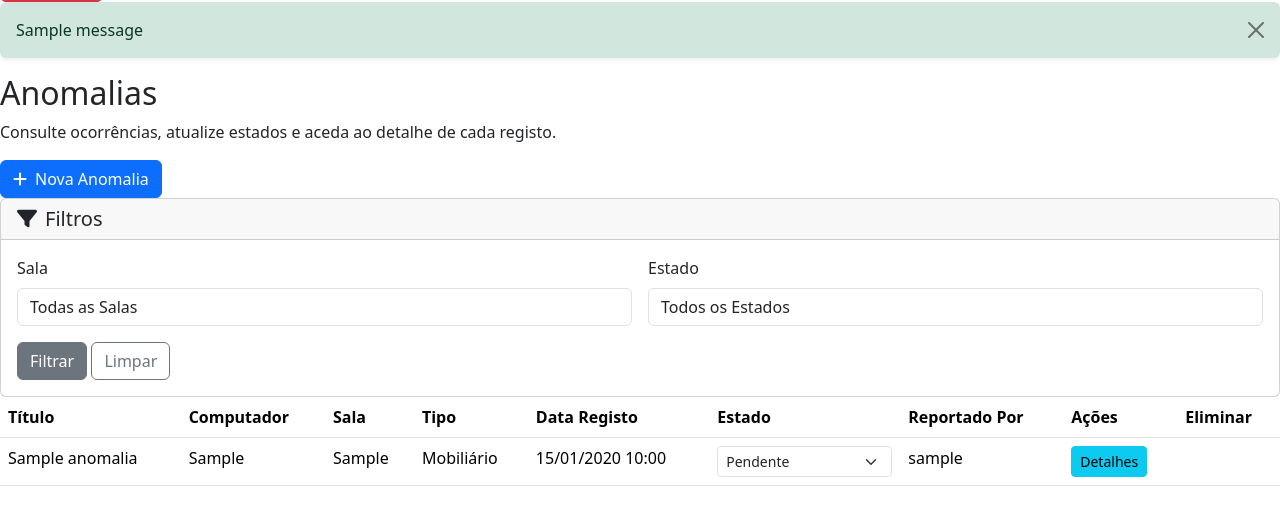
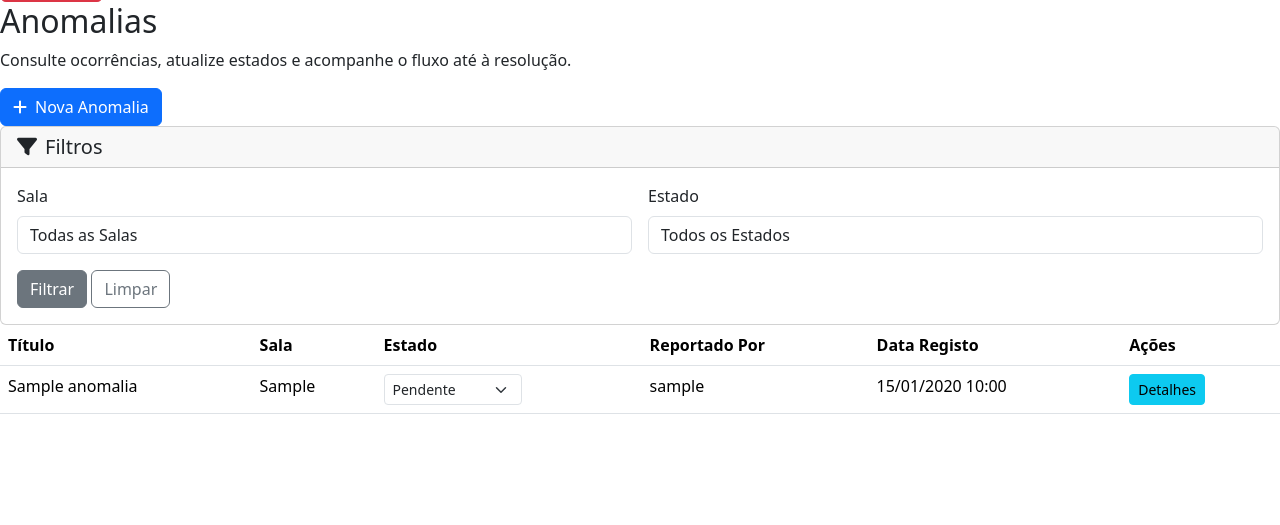
Before and after one commit to LuLauro/DAW_Anomalia, a Django app: page /anomalias/ in a window 1280 px wide. Shown: the part 138-663 px from the top of the page. Run offline with Django 5.2, Linux system fonts and the light colour scheme; a user stored in the database is signed in; tables that the repository leaves empty hold one stand-in row (values such as "Sample post"); one stand-in notice (Sample message) is shown; data that the repository does not hold is empty.

Commit message:
feat: reformat template

```diff
--- a/anomalias/templates/anomalias/lista_anomalias.html
+++ b/anomalias/templates/anomalias/lista_anomalias.html
@@ -6,7 +6,7 @@
 <div class="page-header">
     <div>
         <h2>Anomalias</h2>
-        <p>Consulte ocorrências, atualize estados e aceda ao detalhe de cada registo.</p>
+        <p>Consulte ocorrências, atualize estados e acompanhe o fluxo até à resolução.</p>
     </div>
     <div class="page-actions">
         <a href="{% url 'anomalias:registar_anomalia' %}" class="btn btn-primary">
@@ -37,35 +37,21 @@
 
 <div class="table-card">
     <div class="table-responsive">
-        <table class="table">
+        <table class="table anomaly-table">
             <thead>
                 <tr>
                     <th>Título</th>
-                    <th>Computador</th>
                     <th>Sala</th>
-                    <th>Tipo</th>
-                    <th>Data Registo</th>
                     <th>Estado</th>
                     <th>Reportado Por</th>
-                    {% if user.groups.all.0.name != "Professor" %}
+                    <th>Data Registo</th>
                     <th>Ações</th>
-                    {% endif %}
-                    {% if user.is_superuser %}
-                    <th>Eliminar</th>
-                    {% endif %}
                 </tr>
             </thead>
             <tbody>
                 {% for anomalia in anomalias %}
-                <tr>
+                <tr class="anomaly-row anomaly-row-{{ anomalia.estado|lower }}">
                     <td>{{ anomalia.titulo }}</td>
-                    <td>
-                        {% if anomalia.computador %}
-                            {{ anomalia.computador.numero_identificacao }}
-                        {% else %}
-                            <em>-</em>
-                        {% endif %}
-                    </td>
                     <td>
                         {% if anomalia.computador %}
                             {{ anomalia.computador.sala.numero }}
@@ -76,54 +62,90 @@
                         {% endif %}
                     </td>
                     <td>
-                        {% if anomalia.tipo %}
-                            {{ anomalia.get_tipo_display }}
-                        {% else %}
-                            <em>-</em>
-                        {% endif %}
-                    </td>
-                    <td>{{ anomalia.data_registo|date:"d/m/Y H:i" }}</td>
-                    <td>
-                        {% if user.groups.all.0.name != "Coordenador" %}
-                        <form method="post" action="{% url 'anomalias:atualizar_estado' anomalia.pk %}" class="d-inline">
+                        {% if anomalia.estado == 'RESOLVIDO' %}
+                        <span class="status-badge status-badge-{{ anomalia.estado|lower }}">{{ anomalia.get_estado_display }}</span>
+                        {% elif user.groups.all.0.name != "Coordenador" %}
+                        <div class="status-field">
+                            <form method="post" action="{% url 'anomalias:atualizar_estado' anomalia.pk %}" class="d-inline-block">
                                 {% csrf_token %}
-                            <select name="estado" onchange="this.form.submit()" class="form-select form-select-sm status-select">
+                                <select name="estado" onchange="this.form.submit()" class="form-select form-select-sm status-select status-select-{{ anomalia.estado|lower }}">
                                     {% for value, label in anomalia.ESTADO_CHOICES %}
                                     <option value="{{ value }}" {% if anomalia.estado == value %}selected{% endif %}>{{ label }}</option>
                                     {% endfor %}
                                 </select>
                             </form>
+                        </div>
                         {% else %}
-                        <span class="badge bg-secondary">{{ anomalia.get_estado_display }}</span>
+                        <span class="status-badge status-badge-{{ anomalia.estado|lower }}">{{ anomalia.get_estado_display }}</span>
                         {% endif %}
                     </td>
                     <td>{{ anomalia.reportado_por.username }}</td>
-                    {% if user.groups.all.0.name != "Professor" %}
+                    <td>{{ anomalia.data_registo|date:"d/m/Y H:i" }}</td>
                     <td>
-                        <a href="{% url 'anomalias:adicionar_observacao' anomalia.pk %}" class="btn btn-sm btn-info">Detalhes</a>
+                        <div class="table-actions">
+                            <a href="{% url 'anomalias:detalhe_anomalia' anomalia.pk %}" class="btn btn-sm btn-info">Detalhes</a>
+                            {% if can_delete_resolved and anomalia.estado == 'RESOLVIDO' %}
+                            <button
+                                type="button"
+                                class="btn btn-sm btn-danger"
+                                data-bs-toggle="modal"
+                                data-bs-target="#deleteAnomaliaModal"
+                                data-delete-url="{% url 'anomalias:eliminar_anomalia' anomalia.pk %}"
+                                data-delete-title="{{ anomalia.titulo }}"
+                            >
+                                <i class="fas fa-trash-alt"></i> Eliminar
+                            </button>
+                            {% endif %}
+                        </div>
                     </td>
-                    {% else %}
-                    <td>
-                        <a href="{% url 'anomalias:detalhe_anomalia' anomalia.pk %}" class="btn btn-sm btn-info">Detalhe</a>
-                    </td>
-                    {% endif %}
-                    {% if user.is_superuser %}
-                    <td>
-                        {% if anomalia.estado == 'RESOLVIDO' %}
-                        <a href="{% url 'anomalias:eliminar_anomalia' anomalia.pk %}" class="btn btn-sm btn-danger">
-                            <i class="fas fa-trash-alt"></i> Eliminar
-                        </a>
-                        {% endif %}
-                    </td>
-                    {% endif %}
                 </tr>
                 {% empty %}
                 <tr>
-                    <td colspan="9" class="text-center">Nenhuma anomalia registada.</td>
+                    <td colspan="6" class="text-center">Nenhuma anomalia registada.</td>
                 </tr>
                 {% endfor %}
             </tbody>
         </table>
     </div>
 </div>
+
+<div class="modal fade" id="deleteAnomaliaModal" tabindex="-1" aria-labelledby="deleteAnomaliaModalLabel" aria-hidden="true">
+    <div class="modal-dialog modal-dialog-centered">
+        <div class="modal-content delete-modal">
+            <div class="modal-header">
+                <h5 class="modal-title" id="deleteAnomaliaModalLabel">Eliminar Anomalia</h5>
+                <button type="button" class="btn-close" data-bs-dismiss="modal" aria-label="Fechar"></button>
+            </div>
+            <div class="modal-body">
+                <p class="mb-3">Tem a certeza que pretende eliminar esta anomalia?</p>
+                <p class="text-muted mb-2">Esta ação irá removê-la da lista principal de anomalias.</p>
+                <p class="text-muted mb-0">A anomalia continuará disponível no Histórico de Anomalias Resolvidas para consulta futura.</p>
+            </div>
+            <div class="modal-footer">
+                <button type="button" class="btn btn-outline-secondary" data-bs-dismiss="modal">Cancelar</button>
+                <form method="post" id="deleteAnomaliaForm">
+                    {% csrf_token %}
+                    <button type="submit" class="btn btn-danger">Eliminar</button>
+                </form>
+            </div>
+        </div>
+    </div>
+</div>
 {% endblock %}
+
+{% block extra_js %}
+<script>
+document.addEventListener("DOMContentLoaded", function () {
+    const deleteModal = document.getElementById("deleteAnomaliaModal");
+    if (!deleteModal) return;
+
+    deleteModal.addEventListener("show.bs.modal", function (event) {
+        const button = event.relatedTarget;
+        const form = document.getElementById("deleteAnomaliaForm");
+        if (button && form) {
+            form.action = button.getAttribute("data-delete-url");
+        }
+    });
+});
+</script>
+{% endblock %}
--- a/anomalias/views.py
+++ b/anomalias/views.py
@@ -1,43 +1,63 @@
-from django.shortcuts import render, redirect, get_object_or_404
+from django.contrib import messages
+from django.contrib.auth.decorators import login_required
+from django.contrib.auth.models import Group
 from django.http import FileResponse, Http404
-from django.contrib.auth.decorators import login_required
-from django.contrib import messages
-from .models import Anomalia, AnexoAnomalia
-from .forms import AnomaliaForm, AnomaliaGeralForm, AnomaliaFilterForm, ObservacaoForm, FiltroHistoricoForm
-from django.utils.timezone import now
+from django.shortcuts import get_object_or_404, redirect, render
+
+from users.permissions import can_add_observacao, can_delete_anomalia, can_view_anomalia, is_admin
+
+from .forms import (
+    AnomaliaFilterForm,
+    AnomaliaForm,
+    AnomaliaGeralForm,
+    FiltroHistoricoForm,
+)
+from .models import AnexoAnomalia, Anomalia
 from .utils import enviar_email_grupos
-from django.contrib.auth.models import Group
-from users.permissions import (
-    can_add_observacao,
-    can_change_estado,
-    can_delete_anomalia,
-    can_view_anomalia,
-)
+
 
 @login_required
 def lista_anomalias(request):
-    anomalias = Anomalia.objects.filter(ativo=True).select_related('computador', 'sala').order_by('-data_registo')
-    if request.user.groups.filter(name='Professor').exists():
+    anomalias = (
+        Anomalia.objects.filter(ativo=True)
+        .select_related("computador", "sala", "computador__sala", "reportado_por")
+        .order_by("-data_registo")
+    )
+    if request.user.groups.filter(name="Professor").exists():
         anomalias = anomalias.filter(reportado_por=request.user)
+
     form = AnomaliaFilterForm(request.GET)
     if form.is_valid():
-        sala = form.cleaned_data.get('sala')
-        estado = form.cleaned_data.get('estado')
+        sala = form.cleaned_data.get("sala")
+        estado = form.cleaned_data.get("estado")
         if sala:
-            anomalias = anomalias.filter(sala=sala)
+            anomalias = anomalias.filter(sala=sala) | anomalias.filter(
+                computador__sala=sala
+            )
         if estado:
             anomalias = anomalias.filter(estado=estado)
-    return render(request, 'anomalias/lista_anomalias.html', {'anomalias': anomalias, 'form': form})
+
+    context = {
+        "anomalias": anomalias,
+        "form": form,
+        "can_delete_resolved": is_admin(request.user),
+    }
+    return render(request, "anomalias/lista_anomalias.html", context)
+
 
 @login_required
 def registar_anomalia(request):
-    if request.method == 'POST':
+    if request.method == "POST":
         form = AnomaliaForm(request.POST, request.FILES)
         if form.is_valid():
             anomalia = form.save(commit=False)
             anomalia.reportado_por = request.user
             anomalia.save()
-            _criar_anexos(anomalia, form.cleaned_data.get("imagens"), form.cleaned_data.get("videos"))
+            _criar_anexos(
+                anomalia,
+                form.cleaned_data.get("imagens"),
+                form.cleaned_data.get("videos"),
+            )
 
             mensagem = f"""
 Foi registada uma nova anomalia.
@@ -48,30 +68,38 @@ Sala: {anomalia.computador.sala if anomalia.computador else "N/A"}
 Descrição: {anomalia.descricao}
 Reportado por: {request.user.get_full_name()} ({request.user.email})
 """
-            enviar_email_grupos('Nova Anomalia Criada', mensagem)
-            messages.success(request, 'Anomalia registada com sucesso!')
-            return redirect('anomalias:lista_anomalias')
+            enviar_email_grupos("Nova Anomalia Criada", mensagem)
+            messages.success(request, "Anomalia registada com sucesso!")
+            return redirect("anomalias:lista_anomalias")
     else:
         form = AnomaliaForm()
-    return render(request, 'anomalias/registar_anomalia.html', {'form': form})
+    return render(request, "anomalias/registar_anomalia.html", {"form": form})
+
 
 @login_required
 def atualizar_estado(request, pk):
-    anomalia = get_object_or_404(Anomalia.objects.select_related('computador', 'sala'), pk=pk)
+    anomalia = get_object_or_404(
+        Anomalia.objects.select_related("computador", "sala"), pk=pk
+    )
 
-    if request.user.groups.filter(name='Coordenador').exists():
+    if request.user.groups.filter(name="Coordenador").exists():
         messages.warning(request, "Coordenadores não podem alterar o estado.")
-        return redirect('anomalias:lista_anomalias')
+        return redirect("anomalias:lista_anomalias")
 
-    if request.user.groups.filter(name='Professor').exists() and anomalia.reportado_por != request.user:
-        messages.warning(request, "Professores só podem alterar suas próprias anomalias.")
-        return redirect('anomalias:lista_anomalias')
+    if (
+        request.user.groups.filter(name="Professor").exists()
+        and anomalia.reportado_por != request.user
+    ):
+        messages.warning(
+            request, "Professores só podem alterar o estado das suas próprias anomalias."
+        )
+        return redirect("anomalias:lista_anomalias")
 
-    if request.method == 'POST':
-        novo_estado = request.POST.get('estado')
+    if request.method == "POST":
+        novo_estado = request.POST.get("estado")
         if novo_estado in dict(Anomalia.ESTADO_CHOICES):
             anomalia.estado = novo_estado
-            if novo_estado == 'RESOLVIDO':
+            if novo_estado == "RESOLVIDO":
                 anomalia.marcar_resolvido()
             else:
                 anomalia.save()
@@ -85,28 +113,20 @@ Computador: {anomalia.computador or "Sem computador"}
 Sala: {anomalia.computador.sala if anomalia.computador else "N/A"}
 Alterado por: {request.user.get_full_name()} ({request.user.email})
 """
-            enviar_email_grupos('Anomalia Atualizada', mensagem)
-            messages.success(request, 'Estado atualizado com sucesso!')
-    return redirect('anomalias:lista_anomalias')
+            enviar_email_grupos("Anomalia Atualizada", mensagem)
+            messages.success(request, "Estado atualizado com sucesso!")
+    return redirect("anomalias:lista_anomalias")
+
 
 @login_required
 def adicionar_observacao(request, pk):
     anomalia = get_object_or_404(Anomalia, pk=pk)
 
     if not can_add_observacao(request.user, anomalia):
-        messages.warning(request, "Você não tem permissão para adicionar observações.")
+        messages.warning(
+            request, "Você não tem permissão para adicionar observações."
+        )
         return redirect("anomalias:lista_anomalias")
-
-    if request.method == "POST":
-        texto = request.POST.get("texto", "").strip()
-
-        if texto:
-            Observacao.objects.create(
-                anomalia=anomalia,
-                autor=request.user,
-                texto=texto,
-            )
-            messages.success(request, "Observação adicionada com sucesso.")
 
     return redirect("anomalias:detalhe_anomalia", pk=anomalia.pk)
 
@@ -122,9 +142,13 @@ def _criar_anexos(anomalia, imagens, videos):
     if anexos:
         AnexoAnomalia.objects.bulk_create(anexos)
 
+
 @login_required
 def detalhe_anomalia(request, pk):
-    anomalia = get_object_or_404(Anomalia, pk=pk)
+    anomalia = get_object_or_404(
+        Anomalia.objects.select_related("computador", "sala", "computador__sala", "reportado_por"),
+        pk=pk,
+    )
 
     if not can_view_anomalia(request.user, anomalia):
         messages.warning(request, "Você não tem permissão para ver esta anomalia.")
@@ -134,56 +158,78 @@ def detalhe_anomalia(request, pk):
 
     return render(
         request,
-        "tecnico/detalhe_anomalia.html",
+        "anomalias/detalhe_anomalia.html",
         {"anomalia": anomalia, "anexos": anexos},
     )
+
 
 @login_required
 def ver_anexo(request, pk):
     anexo = get_object_or_404(AnexoAnomalia, pk=pk)
-    if request.user.groups.filter(name='Professor').exists() and anexo.anomalia.reportado_por != request.user:
+    if (
+        request.user.groups.filter(name="Professor").exists()
+        and anexo.anomalia.reportado_por != request.user
+    ):
         raise Http404()
     return FileResponse(anexo.arquivo.open("rb"), as_attachment=False)
+
 
 @login_required
 def historico_anomalias(request):
     form = FiltroHistoricoForm(request.GET or None)
-    anomalias = Anomalia.objects.filter(data_resolvida__isnull=False).select_related('computador', 'sala')
+    anomalias = Anomalia.objects.filter(data_resolvida__isnull=False).select_related(
+        "computador", "sala", "computador__sala"
+    )
     if form.is_valid():
-        if form.cleaned_data.get('data_resolvida'):
-            anomalias = anomalias.filter(data_resolvida__date__lte=form.cleaned_data['data_resolvida'])
-        if form.cleaned_data.get('sala'):
-            anomalias = anomalias.filter(sala=form.cleaned_data['sala'])
-        if form.cleaned_data.get('computador'):
-            anomalias = anomalias.filter(computador=form.cleaned_data['computador'])
-    return render(request, 'anomalias/historico_anomalias.html', {'anomalias': anomalias.order_by('-data_resolvida'), 'form': form})
+        if form.cleaned_data.get("data_resolvida"):
+            anomalias = anomalias.filter(
+                data_resolvida__date__lte=form.cleaned_data["data_resolvida"]
+            )
+        if form.cleaned_data.get("sala"):
+            sala = form.cleaned_data["sala"]
+            anomalias = anomalias.filter(sala=sala) | anomalias.filter(
+                computador__sala=sala
+            )
+        if form.cleaned_data.get("computador"):
+            anomalias = anomalias.filter(computador=form.cleaned_data["computador"])
+    return render(
+        request,
+        "anomalias/historico_anomalias.html",
+        {"anomalias": anomalias.order_by("-data_resolvida"), "form": form},
+    )
+
 
 @login_required
 def eliminar_anomalia(request, pk):
     anomalia = get_object_or_404(Anomalia, pk=pk)
-    if not request.user.is_superuser:
-        messages.warning(request, "Apenas administradores podem eliminar anomalias.")
-        return redirect('anomalias:lista_anomalias')
-    if anomalia.estado != 'RESOLVIDO':
-        messages.warning(request, "Só é possível eliminar anomalias resolvidas.")
-        return redirect('anomalias:lista_anomalias')
+    if not can_delete_anomalia(request.user, anomalia):
+        messages.warning(
+            request, "Apenas administradores podem eliminar anomalias resolvidas."
+        )
+        return redirect("anomalias:lista_anomalias")
 
-    if request.method == 'POST':
+    if request.method == "POST":
         anomalia.ativo = False
-        anomalia.save()
-        messages.success(request, "Anomalia eliminada com sucesso.")
-        return redirect('anomalias:lista_anomalias')
-    return render(request, 'anomalias/confirmar_eliminar.html', {'anomalia': anomalia})
+        anomalia.save(update_fields=["ativo"])
+        messages.success(request, "Anomalia removida da lista principal com sucesso.")
+        return redirect("anomalias:lista_anomalias")
+
+    return render(request, "anomalias/confirmar_eliminar.html", {"anomalia": anomalia})
+
 
 @login_required
 def registar_anomalia_geral(request):
-    if request.method == 'POST':
+    if request.method == "POST":
         form = AnomaliaGeralForm(request.POST, request.FILES)
         if form.is_valid():
             anomalia = form.save(commit=False)
             anomalia.reportado_por = request.user
             anomalia.save()
-            _criar_anexos(anomalia, form.cleaned_data.get("imagens"), form.cleaned_data.get("videos"))
+            _criar_anexos(
+                anomalia,
+                form.cleaned_data.get("imagens"),
+                form.cleaned_data.get("videos"),
+            )
 
             mensagem = f"""
 Foi registada uma nova anomalia geral.
@@ -192,9 +238,9 @@ Título: {anomalia.titulo}
 Descrição: {anomalia.descricao}
 Reportado por: {request.user.get_full_name()} ({request.user.email})
 """
-            enviar_email_grupos('Nova Anomalia Geral Criada', mensagem)
-            messages.success(request, 'Anomalia geral registada com sucesso.')
-            return redirect('anomalias:lista_anomalias')
+            enviar_email_grupos("Nova Anomalia Geral Criada", mensagem)
+            messages.success(request, "Anomalia geral registada com sucesso.")
+            return redirect("anomalias:lista_anomalias")
     else:
         form = AnomaliaGeralForm()
-    return render(request, 'anomalias/registar_anomalia_geral.html', {'form': form})
+    return render(request, "anomalias/registar_anomalia_geral.html", {"form": form})
--- a/templates/base.html
+++ b/templates/base.html
@@ -143,16 +143,6 @@
                 {% endif %}
     {% else %}
             <main class="auth-main">
-                {% if messages %}
-                <div class="container auth-messages">
-                    {% for message in messages %}
-                    <div class="alert alert-{{ message.tags }} alert-dismissible fade show shadow-sm border-0" role="alert">
-                        {{ message }}
-                        <button type="button" class="btn-close" data-bs-dismiss="alert" aria-label="Fechar"></button>
-                    </div>
-                    {% endfor %}
-                </div>
-                {% endif %}
     {% endif %}
 
                 {% block content %}{% endblock %}
@@ -165,6 +155,23 @@
     {% endif %}
 
     <script src="https://cdn.jsdelivr.net/npm/bootstrap@5.3.6/dist/js/bootstrap.bundle.min.js"></script>
+    <script>
+        document.addEventListener("DOMContentLoaded", function () {
+            const messageAlerts = document.querySelectorAll(".alert.alert-dismissible");
+
+            messageAlerts.forEach(function (alertElement) {
+                window.setTimeout(function () {
+                    alertElement.style.transition = "opacity 0.4s ease";
+                    alertElement.style.opacity = "0";
+
+                    window.setTimeout(function () {
+                        const bsAlert = bootstrap.Alert.getOrCreateInstance(alertElement);
+                        bsAlert.close();
+                    }, 400);
+                }, 5000);
+            });
+        });
+    </script>
     {% block extra_js %}{% endblock %}
 </body>
 </html>
```
Also changed, not shown: relatorios/views.py (+11 -2 lines), tecnico/views.py (+18 -9 lines), users/templates/users/login.html (+11 -0 lines). Lines whose indentation alone changed are shown as unchanged.
